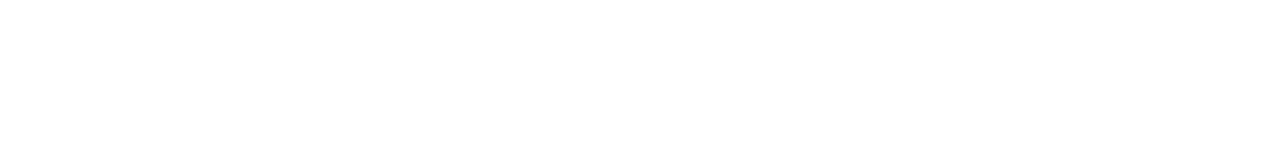
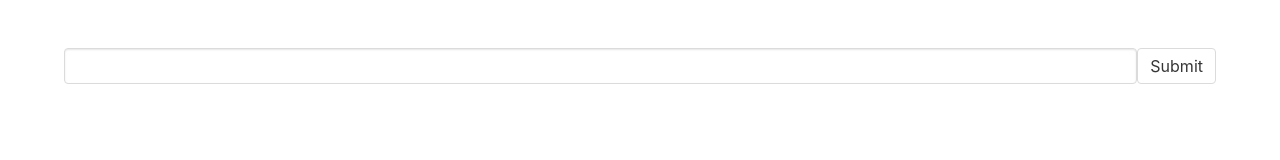
Before and after one commit to jlowell000/jlowell000.github.io, a plain HTML site: page index.html in a window 1280 px wide. Drawn offline with nearby package versions, Linux system fonts and the light colour scheme.

Commit message:
Update index.html

```diff
--- a/index.html
+++ b/index.html
@@ -1,4 +1,29 @@
-<!-- Resources on other origins must be CORS-enabled. -->
+<!DOCTYPE html>
+<html>
+
+<head>
+    <title>Pokedex</title>
+    <meta charset='utf-8'>
+    <meta name='viewport' content='width=device-width, initial-scale=1'>
+    <!-- 3rd Party Style -->
+    <link rel='stylesheet' href='https://cdnjs.cloudflare.com/ajax/libs/bulma/0.7.4/css/bulma.min.css'>
+    <!-- 3rd Party Script -->
+    <script defer src='https://use.fontawesome.com/releases/v5.3.1/js/all.js'></script>
+
+    <!-- App Scripts -->
+    <script src='https://raw.githubusercontent.com/jlowell000/pokedex_app/master/dist/main.js'></script>
+</head>
+
 <body>
-  <link rel="import" href="https://raw.githubusercontent.com/jlowell000/pokedex_app/master/index.html">
+    <section class='section'>
+        <div class='container'>
+            <span class='level'>
+                <input class='input' id='id_input' type='number' />
+                <button class='button' id='submit'>Submit</button>
+            </span>
+            <span id='output'></span>
+        </div>
+    </section>
 </body>
+
+</html>
```
